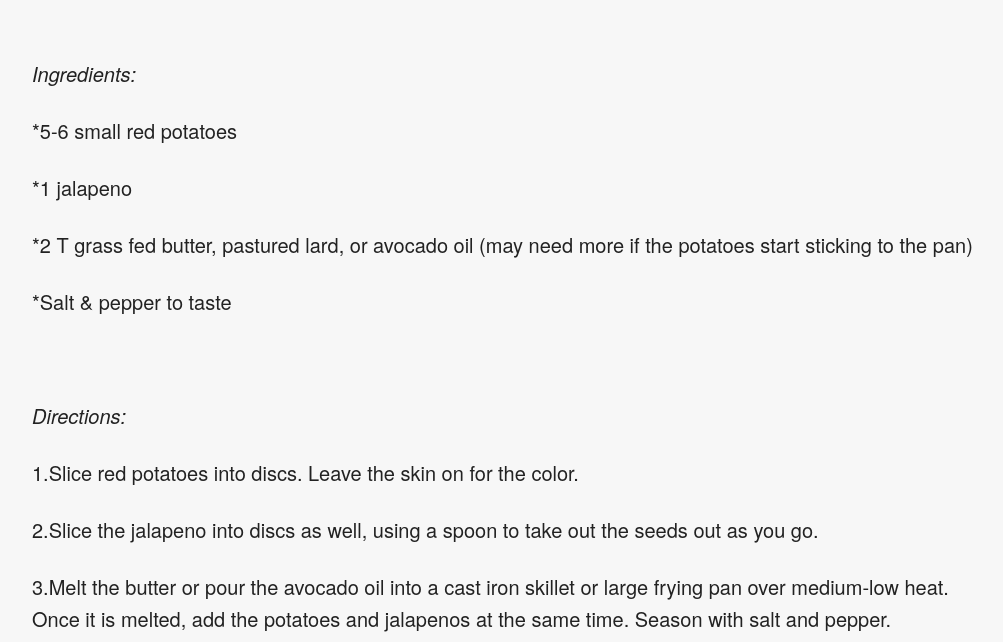
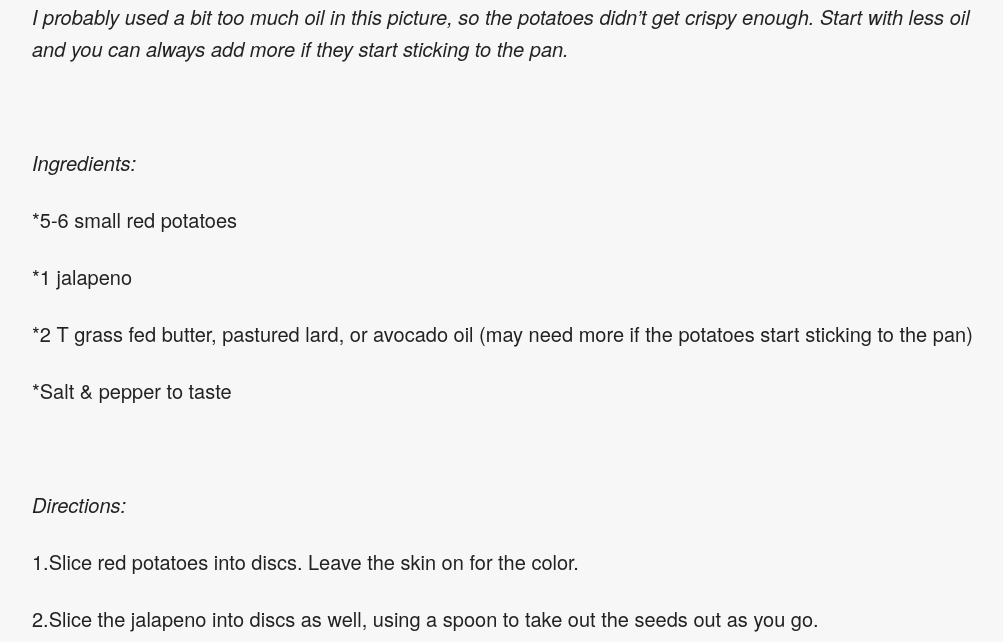
Before and after one commit to RubenSandwich/EdibleEms, a Jekyll site: the page built from _posts/2016-12-19-christmas-color-potatoes.md, in a window 1280 px wide and 900 px high, scrolled down 834 px, cut to the strip 258-900 px from the top of the window. Shown: the whole strip, without its empty margins (128-1131 px from the left). Built offline with Jekyll 4.4.1, drawn with Linux system fonts in a browser that asks for light colours; comment, search, counter and statistics services are not loaded.

Commit message:
Update 2016-12-19-christmas-color-potatoes.md

```diff
--- a/_posts/2016-12-19-christmas-color-potatoes.md
+++ b/_posts/2016-12-19-christmas-color-potatoes.md
@@ -9,6 +9,8 @@ image: IMG_4549.jpg
 Not at all the traditional Christmas side dish, this mixture of spice and starch is perfect for those who are bored with the usual. Sure, have all the regular Christmas dishes at your table this year, but maybe add this one if you want to impress someone without a lot of extra effort. ;)
 
 ![IMG_4550.jpg](/content/IMG_4550.jpg)
+
+*I probably used a bit too much oil in this picture, so the potatoes didn't get crispy enough. Start with less oil and you can always add more if they start sticking to the pan.*
 
 <br>
 
```
